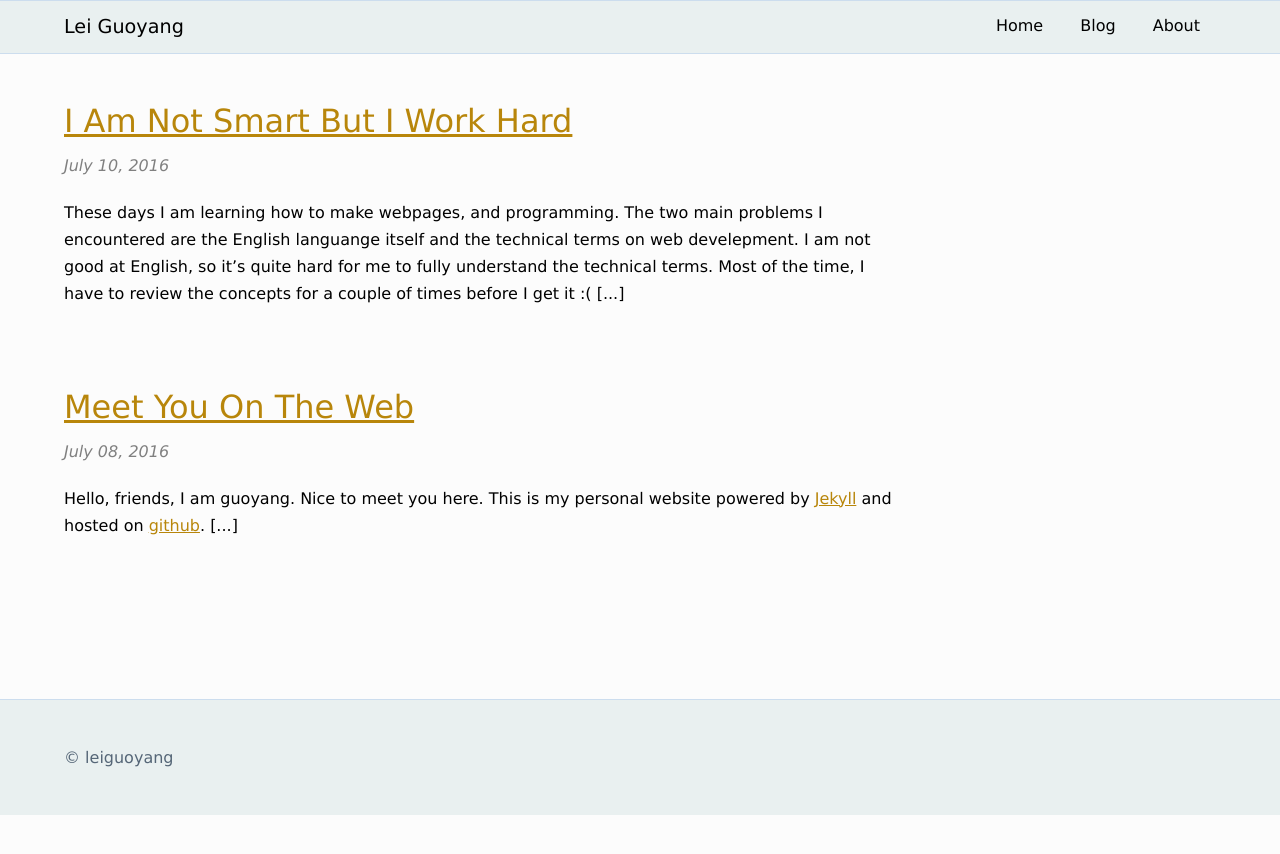
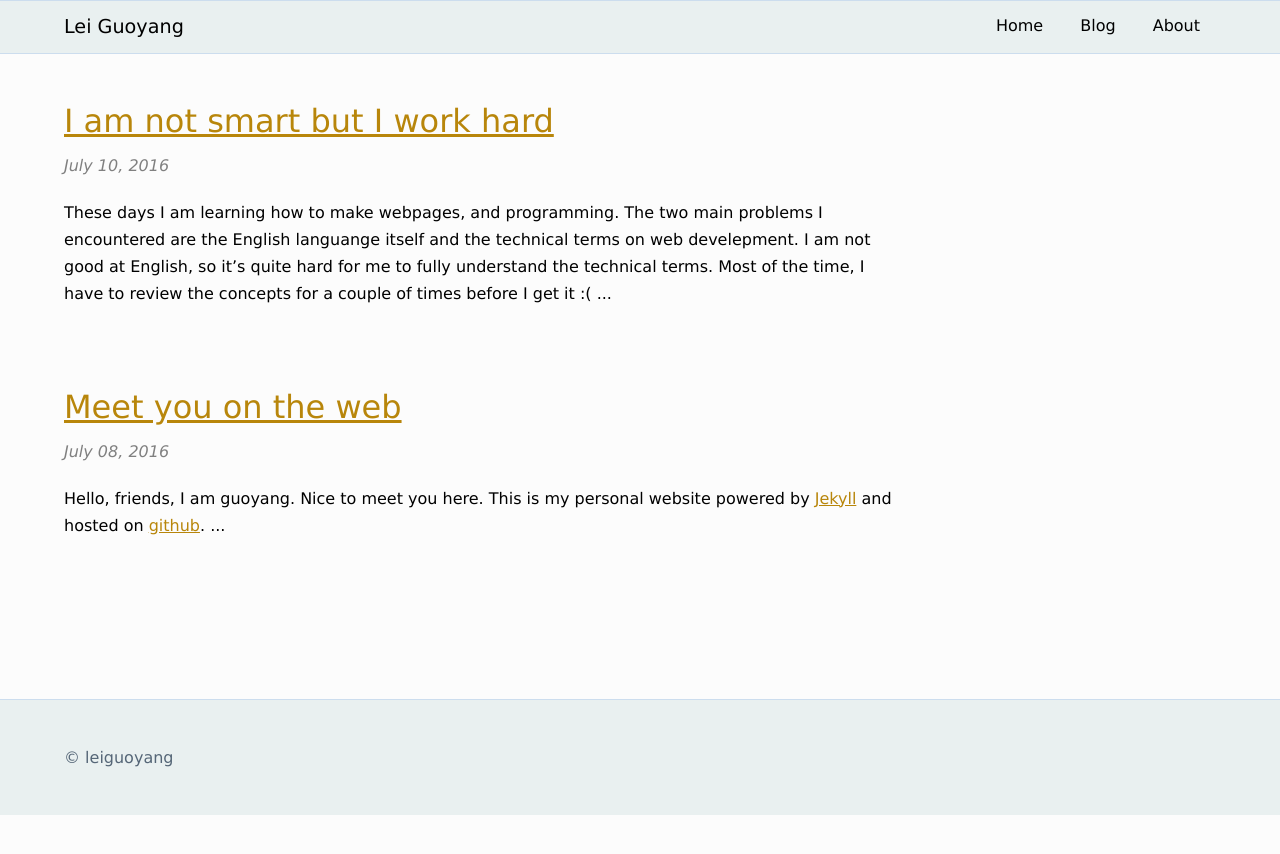
Before and after one commit to leiguoyang/leiguoyang.github.io, a Jekyll site: the page built from index.html, in a window 1280 px wide. Shown: the top 854 px of the page. Built offline with Jekyll 4.4.1, drawn with Linux system fonts in a browser that asks for light colours.

Commit message:
edit the post and delete the capitalization style for the h1

```diff
--- a/css/main.css
+++ b/css/main.css
@@ -30,7 +30,6 @@ nav {
 
 #main h1 {
   font-size: 2em;
-  text-transform: capitalize;
   margin-bottom: .5em;
 }
 
--- a/index.html
+++ b/index.html
@@ -7,6 +7,6 @@ title: leiguoyang | homepage
   <article>
     <h1><a href="{{ post.url }}">{{ post.title }}</a></h1>
     <time>{{ post.date | date: '%B %d, %Y' }}</time>
-    <p>{{ post.excerpt | remove: '<p>' | remove: '</p>' }} [...]</p>
+    <p>{{ post.excerpt | remove: '<p>' | remove: '</p>' }} ...</p>
   </article>
 {% endfor %}
```
Also changed, not shown: _posts/2016-07-10-i-am-not-smart-but-i-work-hard.md (+0 -2 lines).
